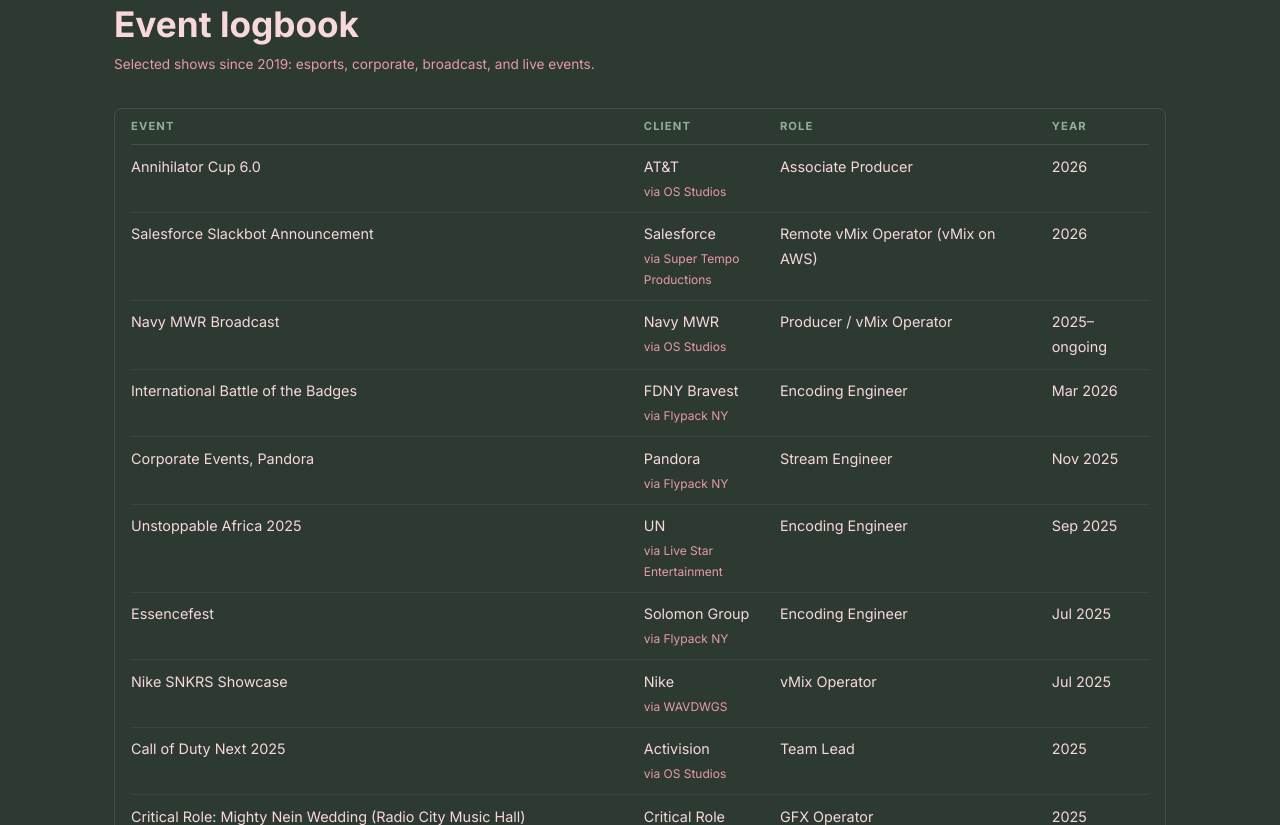
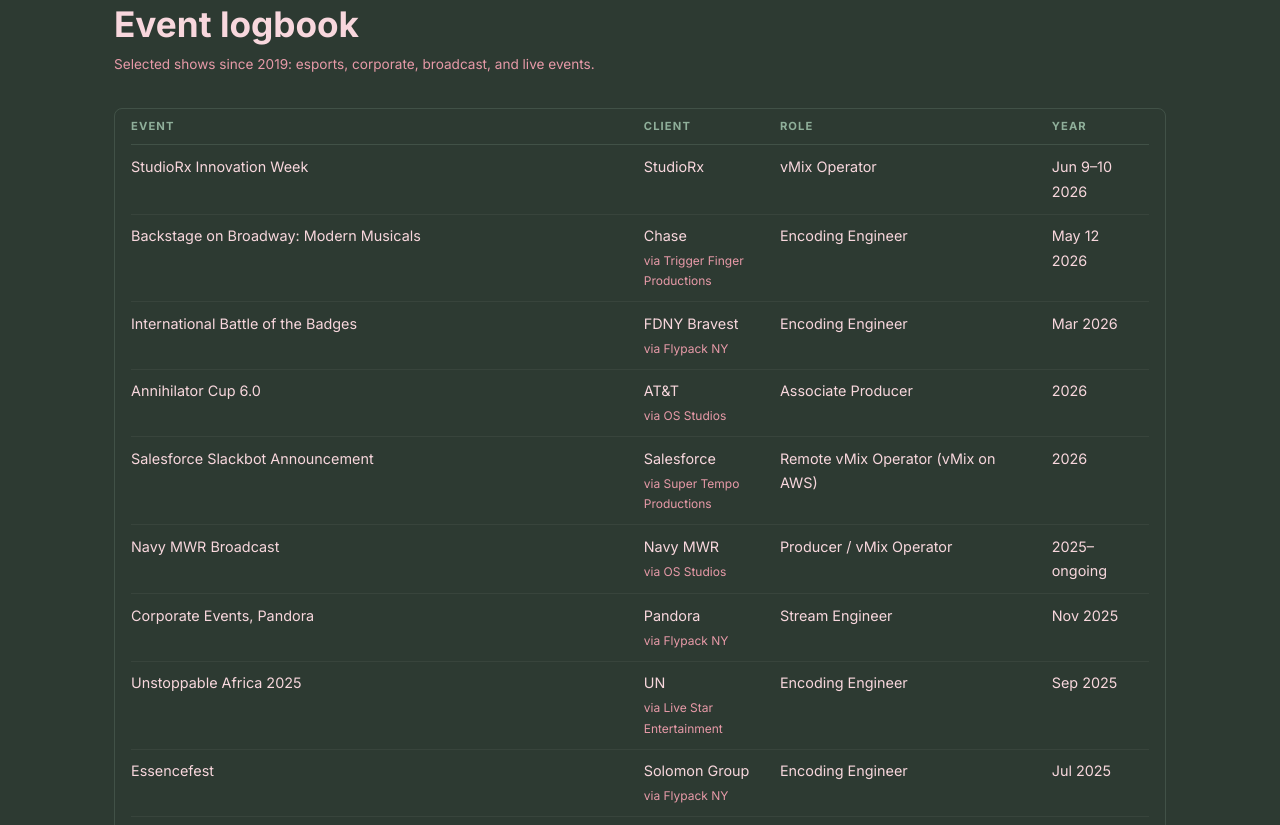
Before and after one commit to VermilionRose/vermilionrose.github.io, an Astro site: page / in a window 1280 px wide. Shown: the part 4355-5180 px from the top of the page. Built offline with nearby package versions, Linux system fonts and the light colour scheme; Astro itself is replaced by a stand-in of ours.

Commit message:
Update Credits.astro

```diff
--- a/src/components/Credits.astro
+++ b/src/components/Credits.astro
@@ -3,10 +3,12 @@
 // client = ultimate client (brand); via = direct intermediary when different
 const credits = [
   // 2026
+  { event: "StudioRx Innovation Week", client: "StudioRx", role: "vMix Operator", year: "Jun 9–10 2026" },
+  { event: "Backstage on Broadway: Modern Musicals", client: "Chase", via: "Trigger Finger Productions", role: "Encoding Engineer", year: "May 12 2026" },
+  { event: "International Battle of the Badges", client: "FDNY Bravest", via: "Flypack NY", role: "Encoding Engineer", year: "Mar 2026" },
   { event: "Annihilator Cup 6.0", client: "AT&T", via: "OS Studios", role: "Associate Producer", year: "2026" },
   { event: "Salesforce Slackbot Announcement", client: "Salesforce", via: "Super Tempo Productions", role: "Remote vMix Operator (vMix on AWS)", year: "2026" },
   { event: "Navy MWR Broadcast", client: "Navy MWR", via: "OS Studios", role: "Producer / vMix Operator", year: "2025–ongoing" },
-  { event: "International Battle of the Badges", client: "FDNY Bravest", via: "Flypack NY", role: "Encoding Engineer", year: "Mar 2026" },
   // 2025
   { event: "Corporate Events, Pandora", client: "Pandora", via: "Flypack NY", role: "Stream Engineer", year: "Nov 2025" },
   { event: "Unstoppable Africa 2025", client: "UN", via: "Live Star Entertainment", role: "Encoding Engineer", year: "Sep 2025" },
@@ -20,7 +22,6 @@ const credits = [
   { event: "Corporate & Pharma Shows, Inception Studios NJ", client: "Various", via: "Flypack NY", role: "Technical Director", year: "2024–ongoing" },
   { event: "Corporate Shows, Convene NYC", client: "Various", via: "Flypack NY", role: "vMix Operator", year: "2024–ongoing" },
   // 2024
-  { event: "Backstage on Broadway: Modern Musicals", client: "Chase", via: "Trigger Finger Productions", role: "Encoding Engineer", year: "May 12 2026" },
   { event: "Neil Diamond: Chase Private Client / Backstage on Broadway", client: "Chase", via: "Trigger Finger Productions", role: "Encoding Engineer", year: "Dec 10 2024" },
   { event: "LivePartyLAN D&D", client: "LivePartyLAN", via: "Will Abreu", role: "Associate Producer / vMix Operator", year: "Jul 2023–Oct 2024" },
   { event: "Copa de la Familia Qualifiers", client: "Duracell", via: "OS Studios", role: "vMix Operator", year: "2024" },
```
